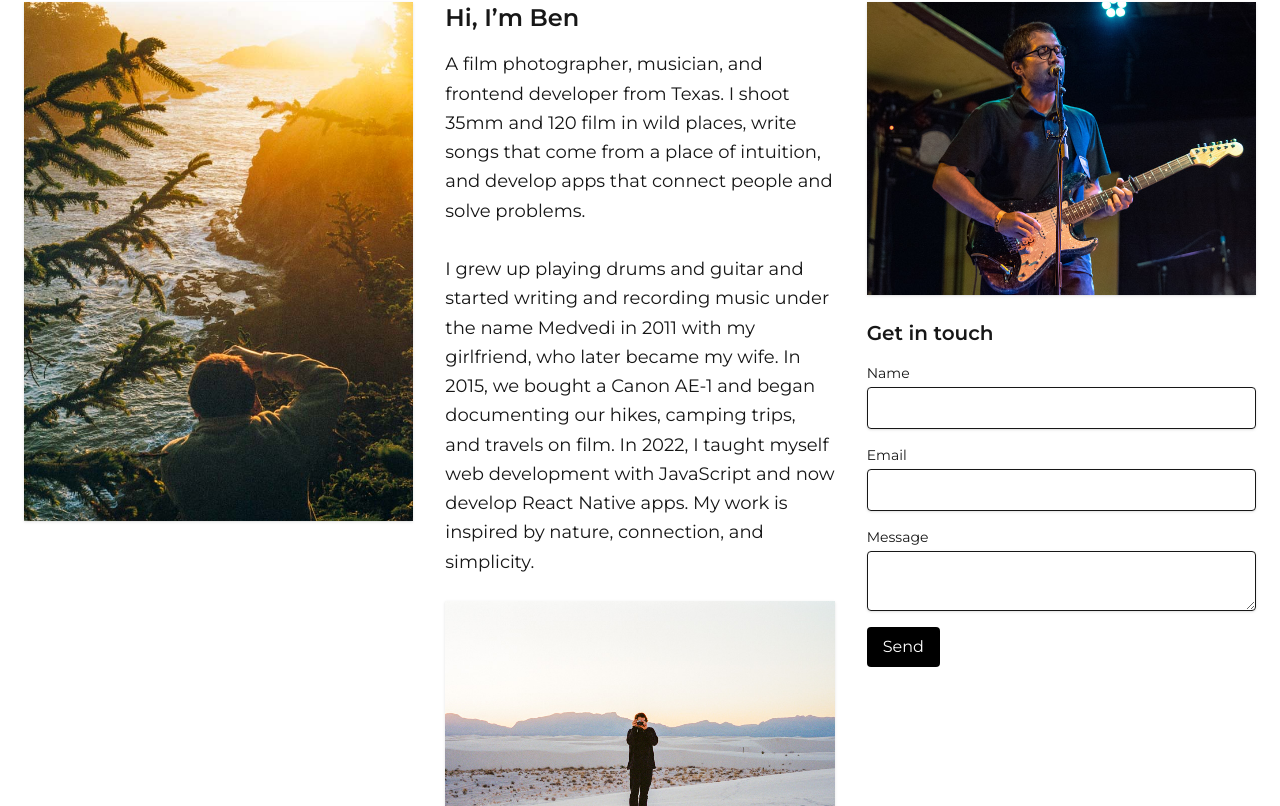
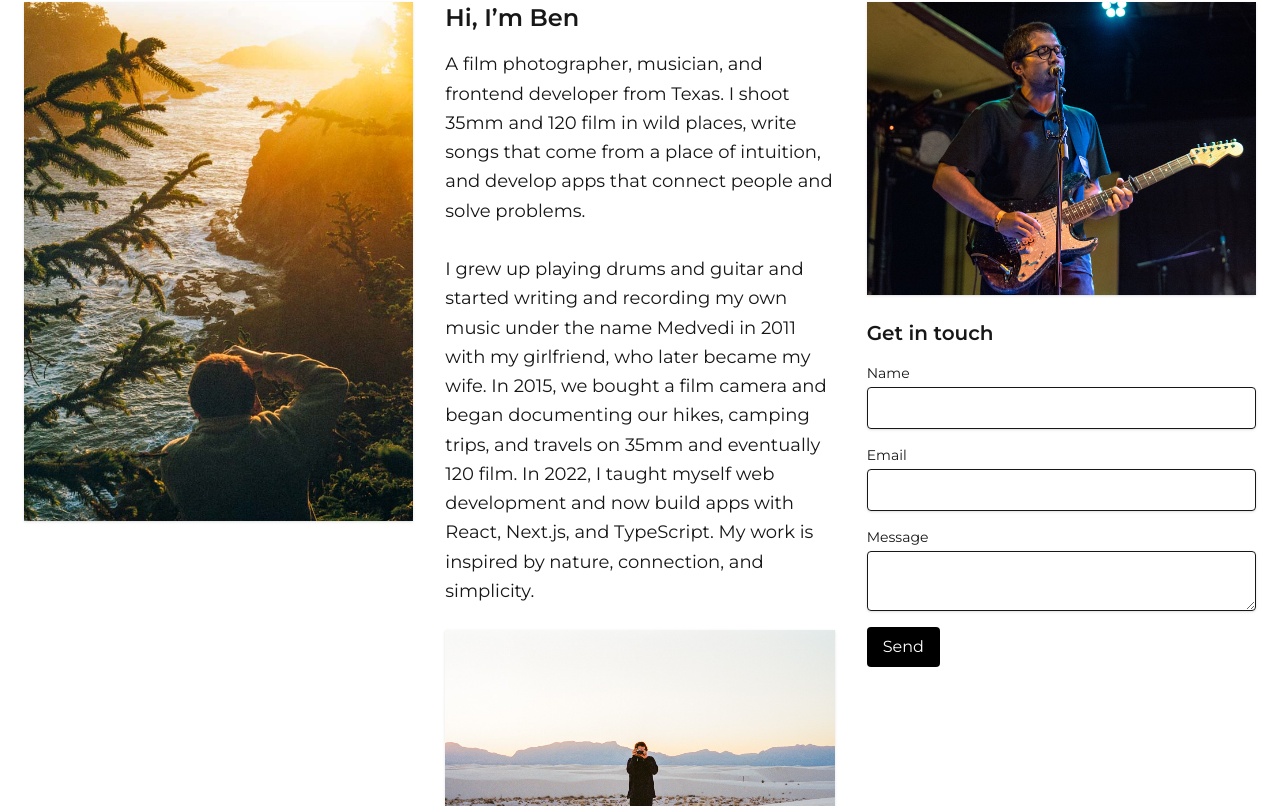
Before and after one commit to benbalusek/benbalusek, a Next.js app: page /about in a window 1280 px wide. Shown: the part 400-1206 px from the top of the page. Built offline with nearby package versions, Linux system fonts and the light colour scheme.

Commit message:
update about me bio

```diff
--- a/app/_components/about/AboutMe.tsx
+++ b/app/_components/about/AboutMe.tsx
@@ -43,12 +43,12 @@ function AboutMe() {
           <br />
           <p>
             I grew up playing drums and guitar and started writing and recording
-            music under the name Medvedi in 2011 with my girlfriend, who later
-            became my wife. In 2015, we bought a Canon AE-1 and began
-            documenting our hikes, camping trips, and travels on film. In 2022,
-            I taught myself web development with JavaScript and now develop
-            React Native apps. My work is inspired by nature, connection, and
-            simplicity.
+            my own music under the name Medvedi in 2011 with my girlfriend, who
+            later became my wife. In 2015, we bought a film camera and began
+            documenting our hikes, camping trips, and travels on 35mm and
+            eventually 120 film. In 2022, I taught myself web development and
+            now build apps with React, Next.js, and TypeScript. My work is
+            inspired by nature, connection, and simplicity.
           </p>
         </div>
 
```
